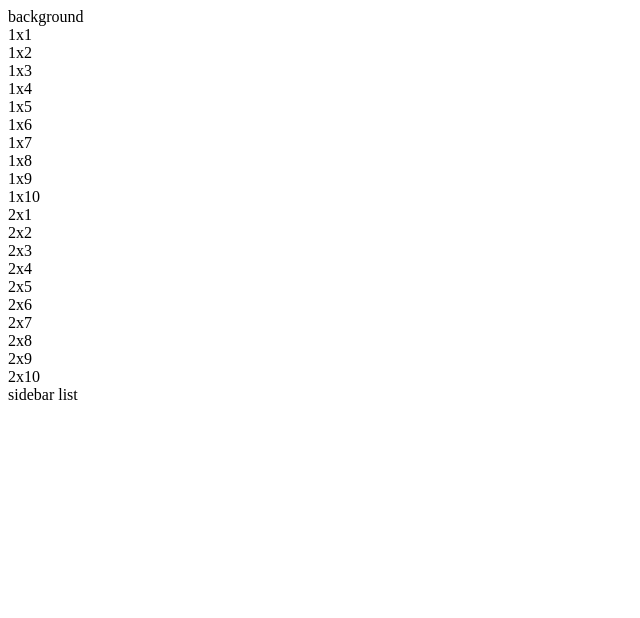
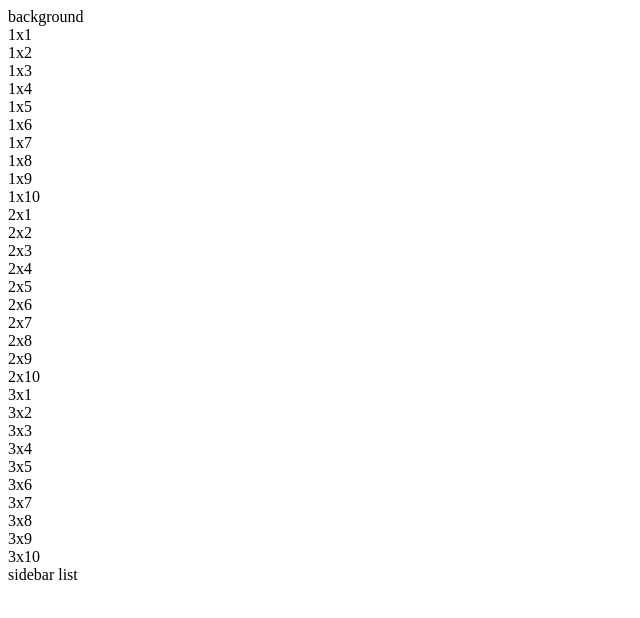
Before and after one commit to JoshuaAllanCode/MathGame, a plain HTML site: page index.html in a window 1280 px wide. Shown: the whole page, without its empty margins (0-640 px from the left). Drawn offline with Linux system fonts and the light colour scheme.

Commit message:
Update index.html

```diff
--- a/index.html
+++ b/index.html
@@ -25,6 +25,16 @@
 	<div>2x8</div>
 	<div>2x9</div>
 	<div>2x10</div>
+	<div>3x1</div>
+	<div>3x2</div>
+	<div>3x3</div>
+	<div>3x4</div>
+	<div>3x5</div>
+	<div>3x6</div>
+	<div>3x7</div>
+	<div>3x8</div>
+	<div>3x9</div>
+	<div>3x10</div>
 	<div>sidebar list
 		<ol>
 
```
